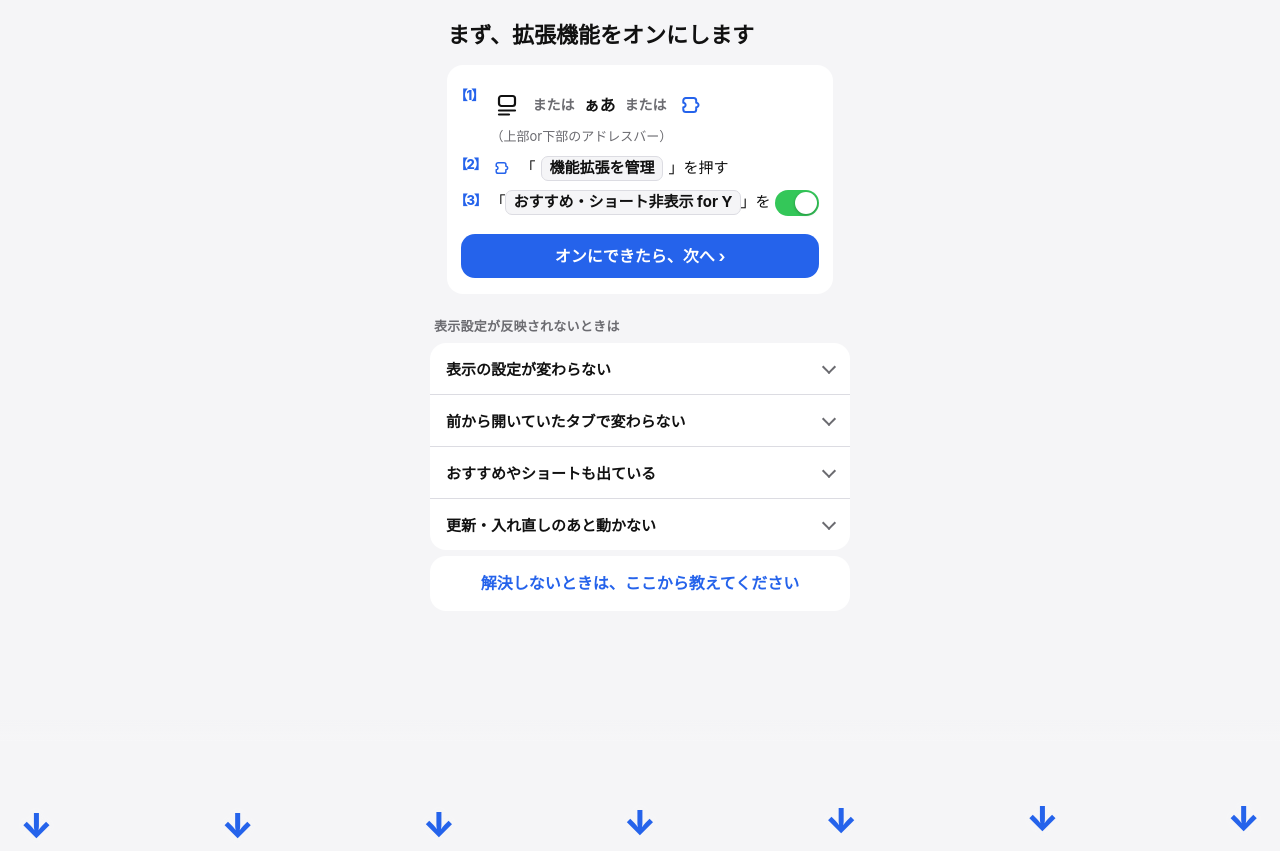
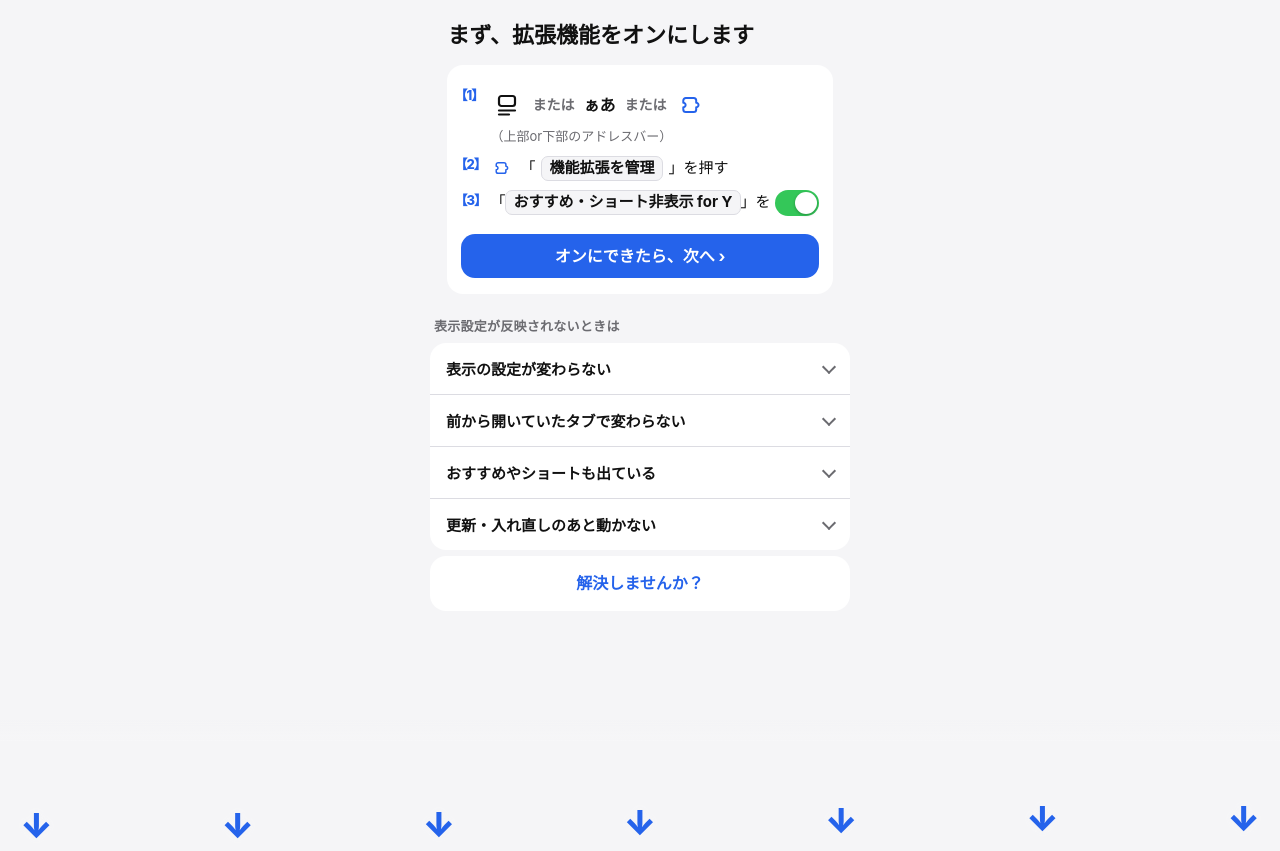
Before and after one commit to yuke-dopa/safari-, a plain HTML site: page setup.html in a window 1280 px wide. Drawn offline with Linux system fonts and the light colour scheme.

Commit message:
設定ページ：ボタンを「解決しませんか？」に

```diff
--- a/setup.html
+++ b/setup.html
@@ -293,7 +293,7 @@
   </section>
   <!-- ご不満・ご要望：アプリと同じように、このページの中で書いて送れる（Googleフォームの画面には移らない） -->
   <section class="fbx" id="fb">
-    <button type="button" class="fb-open" id="fbOpen">解決しないときは、ここから教えてください</button>
+    <button type="button" class="fb-open" id="fbOpen">解決しませんか？</button>
     <div class="fb-box" id="fbBox" hidden>
       <p class="fb-t">解決しない問題を教えてください🙇</p>
       <p class="fb-b">「どの画面で」「何をしたら」「どうなったか」を書いていただけると、早く直せます。頂いたお声は、サービス改善に活かさせていただきます！</p>
```
